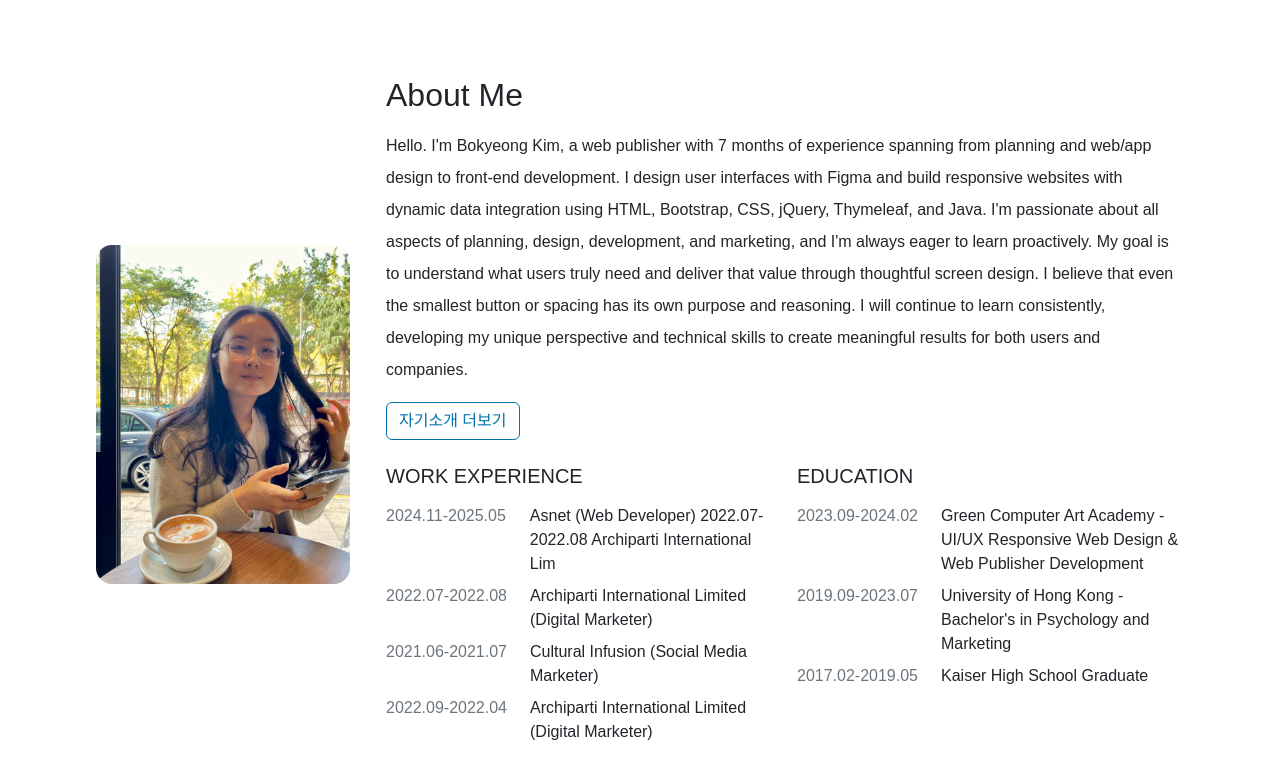
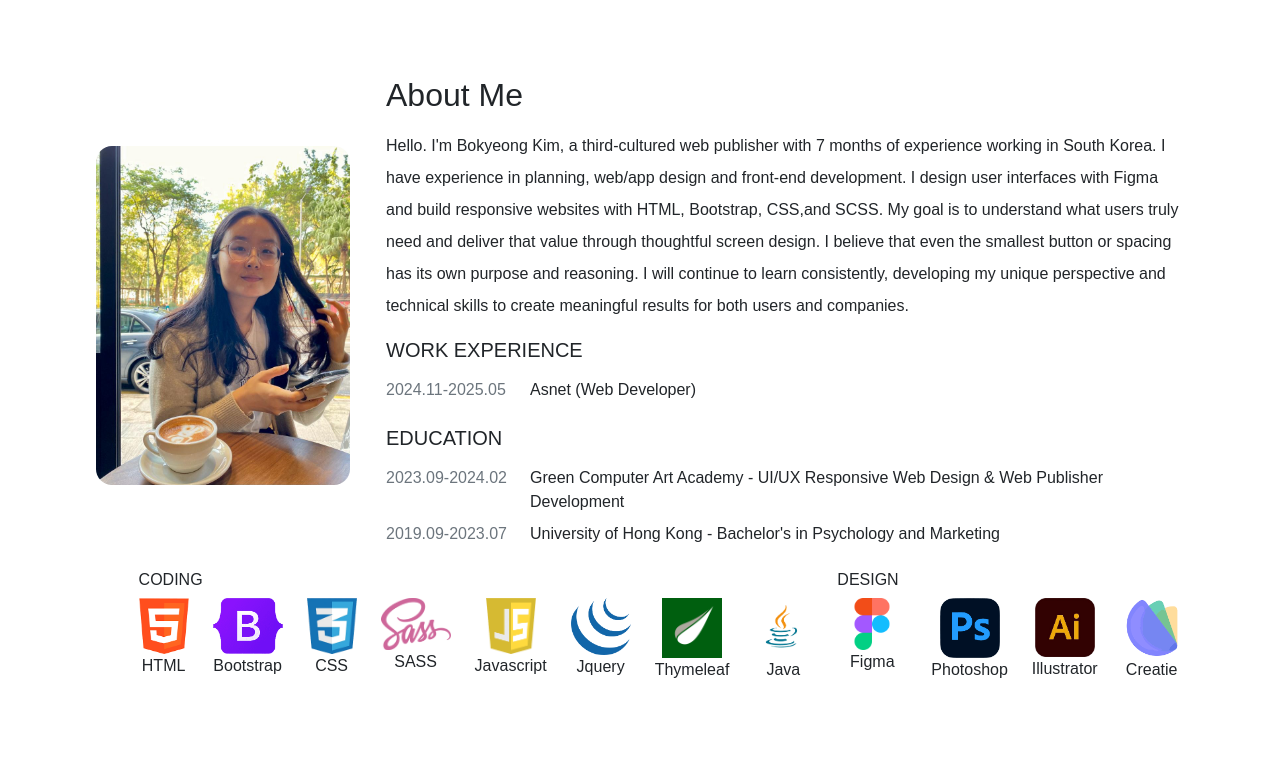
Before and after one commit to CindyKim0519/portfolio_eng, a plain HTML site: page index.html in a window 1280 px wide. Shown: the part 720-1485 px from the top of the page. Drawn offline with Linux system fonts and the light colour scheme.

Commit message:
update english

```diff
--- a/index.html
+++ b/index.html
@@ -41,32 +41,18 @@
                         <h2>About Me</h2>
                         <p class="mt-3 lh-lg mb-3"
                         >
-                        Hello. I'm Bokyeong Kim, a web publisher with 7 months of experience spanning from planning and web/app design to front-end development.
-                        I design user interfaces with Figma and build responsive websites with dynamic data integration using HTML, Bootstrap, CSS, jQuery, Thymeleaf, and Java. I'm passionate about all aspects of planning, design, development, and marketing, and I'm always eager to learn proactively. My goal is to understand what users truly need and deliver that value through thoughtful screen design. I believe that even the smallest button or spacing has its own purpose and reasoning. I will continue to learn consistently, developing my unique perspective and technical skills to create meaningful results for both users and companies.
+                        Hello. I'm Bokyeong Kim, a third-cultured web publisher with 7 months of experience working in South Korea. I have experience in planning, web/app design and front-end development.
+                        I design user interfaces with Figma and build responsive websites with HTML, Bootstrap, CSS,and SCSS. My goal is to understand what users truly need and deliver that value through thoughtful screen design. I believe that even the smallest button or spacing has its own purpose and reasoning. I will continue to learn consistently, developing my unique perspective and technical skills to create meaningful results for both users and companies.
                         </p>
-                        <a href="./pdf/introduction.pdf" class="btn btn-outline-blue mb-4">자기소개 더보기</a>
-                        <div class="row">
-                            <div class="col-6">
+                        <div class="row g-3">
+                            <div class="col-12">
                                 <h5 class="mb-3">WORK EXPERIENCE</h5>
                                 <div class="d-flex mb-2">
                                     <span class="text-secondary me-4 text-nowrap label-gray-width">2024.11-2025.05</span>
-                                    <span>Asnet (Web Developer)
-2022.07-2022.08 Archiparti International Lim</span>
-                                </div>
-                                <div class="d-flex mb-2">
-                                    <span class="text-secondary me-4 text-nowrap label-gray-width">2022.07-2022.08</span>
-                                    <span>Archiparti International Limited (Digital Marketer)</span>
-                                </div>
-                                <div class="d-flex mb-2">
-                                    <span class="text-secondary me-4 text-nowrap label-gray-width">2021.06-2021.07</span>
-                                    <span>Cultural Infusion (Social Media Marketer)</span>
-                                </div>
-                                <div class="d-flex mb-2">
-                                    <span class="text-secondary me-4 text-nowrap label-gray-width">2022.09-2022.04</span>
-                                    <span>Archiparti International Limited (Digital Marketer)</span>
+                                    <span>Asnet (Web Developer)</span>
                                 </div>
                             </div>
-                            <div class="col-6">
+                            <div class="col-12">
                                 <h5 class="mb-3">EDUCATION</h5>
                                 <div class="d-flex mb-2">
                                     <span class="text-secondary me-4 text-nowrap label-gray-width">
@@ -79,12 +65,6 @@
                                         2019.09-2023.07
                                     </span>
                                     <span>University of Hong Kong - Bachelor's in Psychology and Marketing</span>
-                                </div>
-                                <div class="d-flex mb-2">
-                                    <span class="text-secondary me-4 text-nowrap label-gray-width">
-                                        2017.02-2019.05
-                                    </span>
-                                    <span>Kaiser High School Graduate</span>
                                 </div>
                             </div>
                         </div>
@@ -168,7 +148,7 @@
                                     <p class="mb-2">Payment Management List</p>
                                     <img src="./images/payment_list.png" alt="결제 관리 목록" class="rounded-2 border project-img-size">
                                     <div class="d-flex align-items-center gap-2 mt-3">
-                                        <a href="https://www.notion.so/101-211ec68ec563807dbd87ca4aeb78a0e1?source=copy_link" class="btn btn-outline-secondary">Read More</a>
+                                        <a href="https://www.notion.so/Class101-Admin-Dashboard-Payment-Management-List-222ec68ec56380ee8c9dc569d3b6b92c?source=copy_link" class="btn btn-outline-secondary">Read More</a>
                                         <a href="https://www.figma.com/design/b4wNtbalGW9rVb1nlFQrrh/%ED%81%B4%EB%9E%98%EC%8A%A4101-%EB%AA%A9%EB%A1%9D?node-id=0-1&t=dSp928JcRl7h2DY1-1" class="btn btn-outline-secondary">Figma</a>
                                         <a href="https://cindykim0519.github.io/class101/" class="btn btn-outline-blue">View Website</a>
                                     </div>
@@ -180,7 +160,7 @@
                                     <p class="mb-2">Payment Management Detail</p>
                                     <img src="./images/payment_detail.png" alt="결제 관리 상세" class="rounded-2 border project-img-size">
                                     <div class="d-flex align-items-center gap-2 mt-3">
-                                        <a href="https://www.notion.so/101-211ec68ec5638055a7fafc75878f1c71?source=copy_link" class="btn btn-outline-secondary">Read More</a>
+                                        <a href="https://www.notion.so/Class101-Admin-Dashboard-Payment-Management-Details-222ec68ec5638025bab3d9232eac1c6f?source=copy_link" class="btn btn-outline-secondary">Read More</a>
                                         <a href="https://www.figma.com/design/Aam3nMKg2aNw48UZYKYE6p/%ED%81%B4%EB%9E%98%EC%8A%A4101-%EC%83%81%EC%84%B8?node-id=0-1&t=dSp928JcRl7h2DY1-1" class="btn btn-outline-secondary">Figma</a>
                                         <a href="https://cindykim0519.github.io/class1012/" class="btn btn-outline-blue">View Website</a>
                                     </div>
@@ -192,7 +172,7 @@
                                     <p class="mb-2">Dashboard</p>
                                     <img src="./images/dashboard.png" alt="칸 아카데미 대시보드" class="rounded-2 border project-img-size">
                                     <div class="d-flex align-items-center gap-2 mt-3">
-                                        <a href="https://www.notion.so/211ec68ec56380148834e99b6d003d75?source=copy_link" class="btn btn-outline-secondary">Read More</a>
+                                        <a href="https://www.notion.so/Khan-Academy-Admin-Dashboard-222ec68ec563809f9aa2d8594fdcff7c?source=copy_link" class="btn btn-outline-secondary">Read More</a>
                                         <a href="https://cindykim0519.github.io/khan_academy/" class="btn btn-outline-blue">View Website</a>
                                     </div>
                                 </div>
@@ -203,7 +183,7 @@
                                     <p class="mb-2">Login, Search, and Home Screen App Design</p>
                                     <img src="./images/app_design.jpg" alt="칸 아카데미 앱 디자인" class="project-img-size rounded-2 border">
                                     <div class="d-flex align-items-center gap-2 mt-3">
-                                        <a href="https://www.notion.so/Khan-Academy-211ec68ec56380ff95b1d42519084472?source=copy_link" class="btn btn-outline-secondary">Read More</a>
+                                        <a href="https://www.notion.so/Khan-Academy-App-Redesign-Project-222ec68ec56380c593c1e47686de8043?source=copy_link" class="btn btn-outline-secondary">Read More</a>
                                         <a href="https://www.figma.com/design/iwIvNTtnHRpwDKwgHAPiAW/%EC%B9%B8-%EC%95%84%EC%B9%B4%EB%8D%B0%EB%AF%B8-%EC%95%B1-%EB%94%94%EC%9E%90%EC%9D%B8?node-id=0-1&t=Yj1Yj9sIbObofB6z-1" class="btn btn-outline-blue">Figma</a>
                                     </div>
                                 </div>
```
